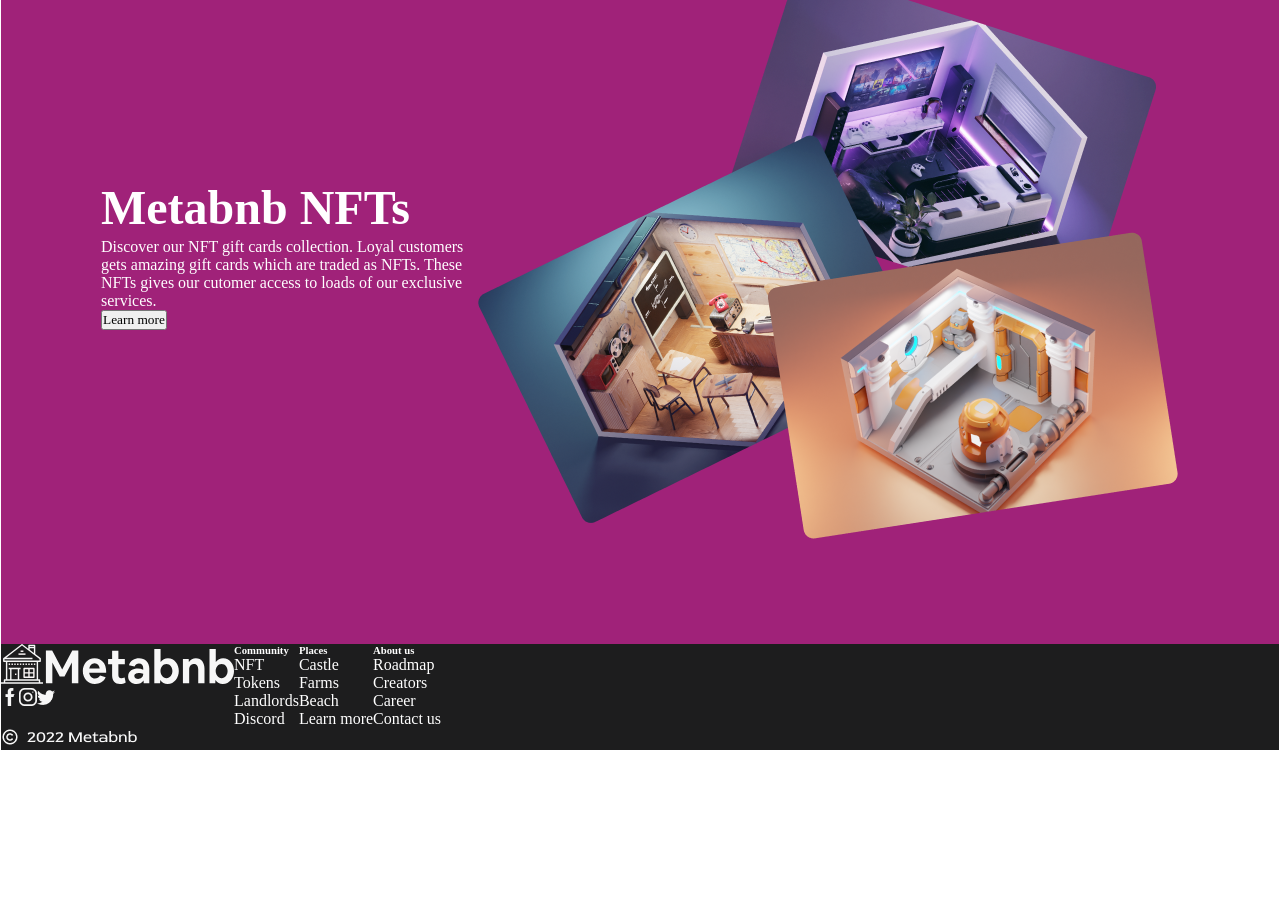
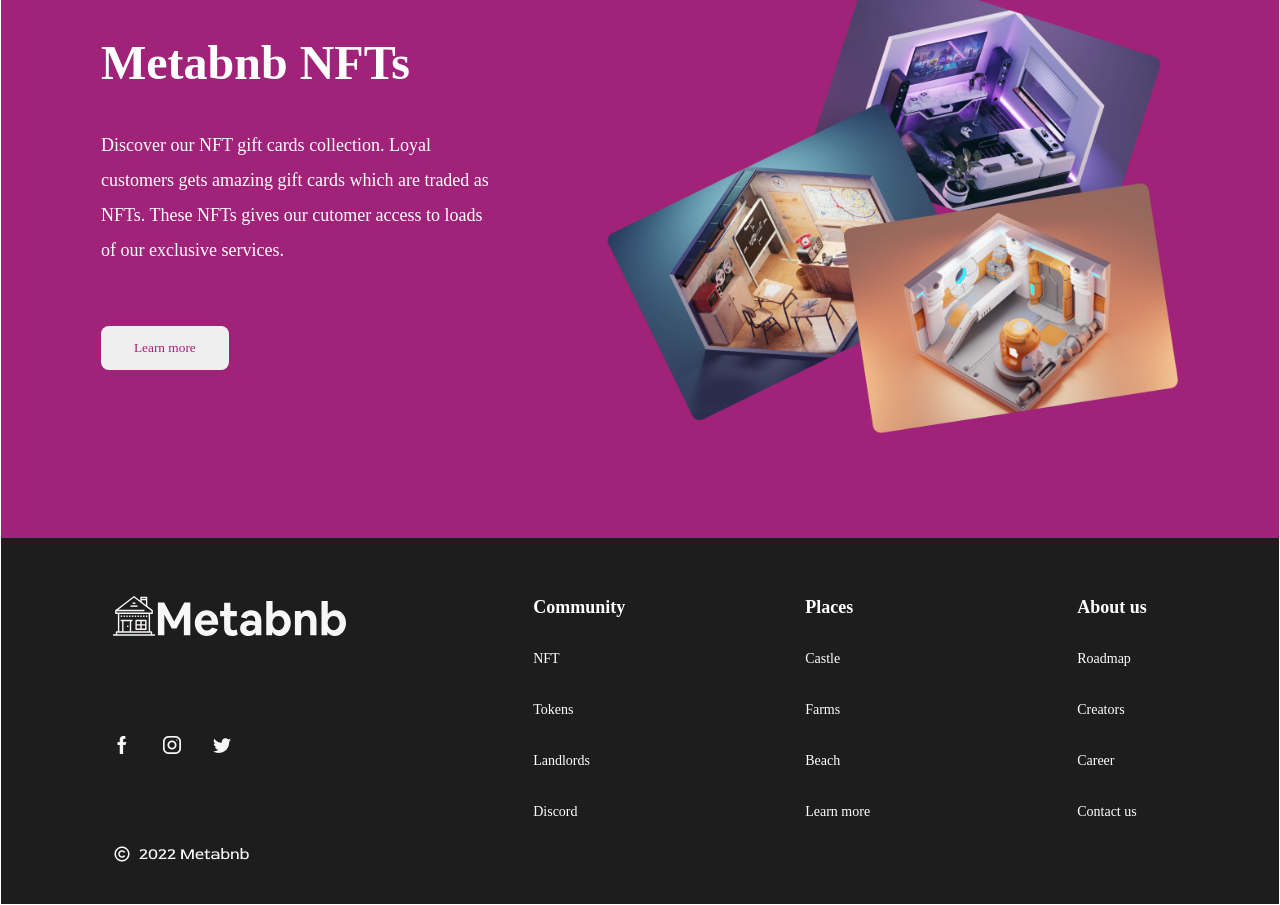
Before and after one commit to Bill-Adepoju/Stage3, a React (Vite) app in the folder MetaBnb/: page / in a window 1280 px wide. Shown: the part 980-1885 px from the top of the page. Before the commit the page ends 1731 px from the top, so only its background shows below. Built offline with nearby package versions, Linux system fonts and the light colour scheme; a web font is replaced by a local one.

Commit message:
Style: Add style to footer

```diff
--- a/MetaBnb/src/Components/Footer.jsx
+++ b/MetaBnb/src/Components/Footer.jsx
@@ -9,7 +9,7 @@
         <section className="footer-wrap">
             <div className="footer-rows">
                 <div className="meta">
-                    <img src={Metabnb} alt="Metabnb logo" />
+                    <img src={Metabnb}  alt="Metabnb logo" className="meta-img-footer" />
                         <div className="social-logos">
                             <img src={facebook} alt="facebook icon" />
                             <img src={instagram} alt="instagram icon" />
@@ -17,29 +17,30 @@
                         </div>
                 </div>
 
+                <div className="footer-links">
+                    <div className="community">
+                        <h6 className="footer-headers">Community</h6>
+                        <p className="footer-element">NFT</p>
+                        <p className="footer-element">Tokens</p>
+                        <p className="footer-element">Landlords</p>
+                        <p className="footer-element">Discord</p>
+                    </div>
 
-                <div className="community">
-                    <h6>Community</h6>
-                    <p>NFT</p>
-                    <p>Tokens</p>
-                    <p>Landlords</p>
-                    <p>Discord</p>
-                </div>
+                    <div className="places">
+                        <h6 className="footer-headers">Places</h6>
+                        <p className="footer-element">Castle</p>
+                        <p className="footer-element">Farms</p>
+                        <p className="footer-element">Beach</p>
+                        <p className="footer-element">Learn more</p>
+                    </div>
 
-                <div className="places">
-                    <h6>Places</h6>
-                    <p>Castle</p>
-                    <p>Farms</p>
-                    <p>Beach</p>
-                    <p>Learn more</p>
-                </div>
-
-                <div className="about">
-                    <h6>About us</h6>
-                    <p>Roadmap</p>
-                    <p>Creators</p>
-                    <p>Career</p>
-                    <p>Contact us</p>
+                    <div className="about">
+                        <h6 className="footer-headers">About us</h6>
+                        <p className="footer-element">Roadmap</p>
+                        <p className="footer-element">Creators</p>
+                        <p className="footer-element">Career</p>
+                        <p className="footer-element">Contact us</p>
+                    </div>
                 </div>
             </div>
             <div className="copyright">
--- a/MetaBnb/src/Components/Nfts.jsx
+++ b/MetaBnb/src/Components/Nfts.jsx
@@ -9,7 +9,7 @@
                 <button className="nft-button">Learn more</button>
             </div>
             <div  className="nft-image-side">
-                <img src={NftImage} alt="image" />
+                <img className="nft-image" src={NftImage} alt="image" />
             </div>
         </section>
     )
--- a/MetaBnb/src/index.css
+++ b/MetaBnb/src/index.css
@@ -97,6 +97,12 @@
   background: linear-gradient(90deg, #A02279 11.45%, #A02279 11.45%);
   color: white;
   padding: 6.25rem;
+  gap: 7rem;
+}
+
+.Nft-word{
+  inline-size: 30rem;
+  overflow-wrap: break-word;
 }
 
 .Nft-header{
@@ -106,15 +112,74 @@
 }
 
 .nft-paragraph{
+  font-weight: 400;
+  font-size: 1.125rem;
+  line-height: 2.19rem;
+  margin-top: 2.19rem;
+}
 
+.nft-image-side{
+  width: 44rem;
+}
+
+.nft-image{
+  width: 100%;
+}
+
+.nft-button{
+  margin-top: 3.6rem;
+  padding: 0.88rem 2.06rem;
+  color: #A02279;
+  border-radius: 0.5rem;
+  border: 1px;
 }
 
 .footer-wrap{
   background: #1D1D1E;
   color: white;
+  padding: 3.63rem 13rem 2.3rem 7rem;
 
 }
 
 .footer-rows{
   display: flex;
+  gap: 11.7rem;
+  /* align-items: center; */
 }
+
+.footer-links{
+  display: flex;
+  gap: 12rem;
+  align-items: center;
+}
+
+
+
+.meta-img-footer{
+  margin-bottom: 6rem;
+}
+
+.social-logos{
+  display: flex;
+  gap: 2rem;
+  align-items: center;
+  margin-bottom: 3.44rem;
+}
+
+.footer-headers{
+  margin-bottom: 1.44rem;
+  font-weight: 700;
+  font-size: 18px;
+  line-height: 22px;
+  inline-size: 5rem;
+
+
+}
+
+.footer-element{
+  margin-bottom: 1rem;
+  inline-size: 5rem;
+  font-weight: 400;
+  font-size: 14px;
+  line-height: 35px;
+}
```
